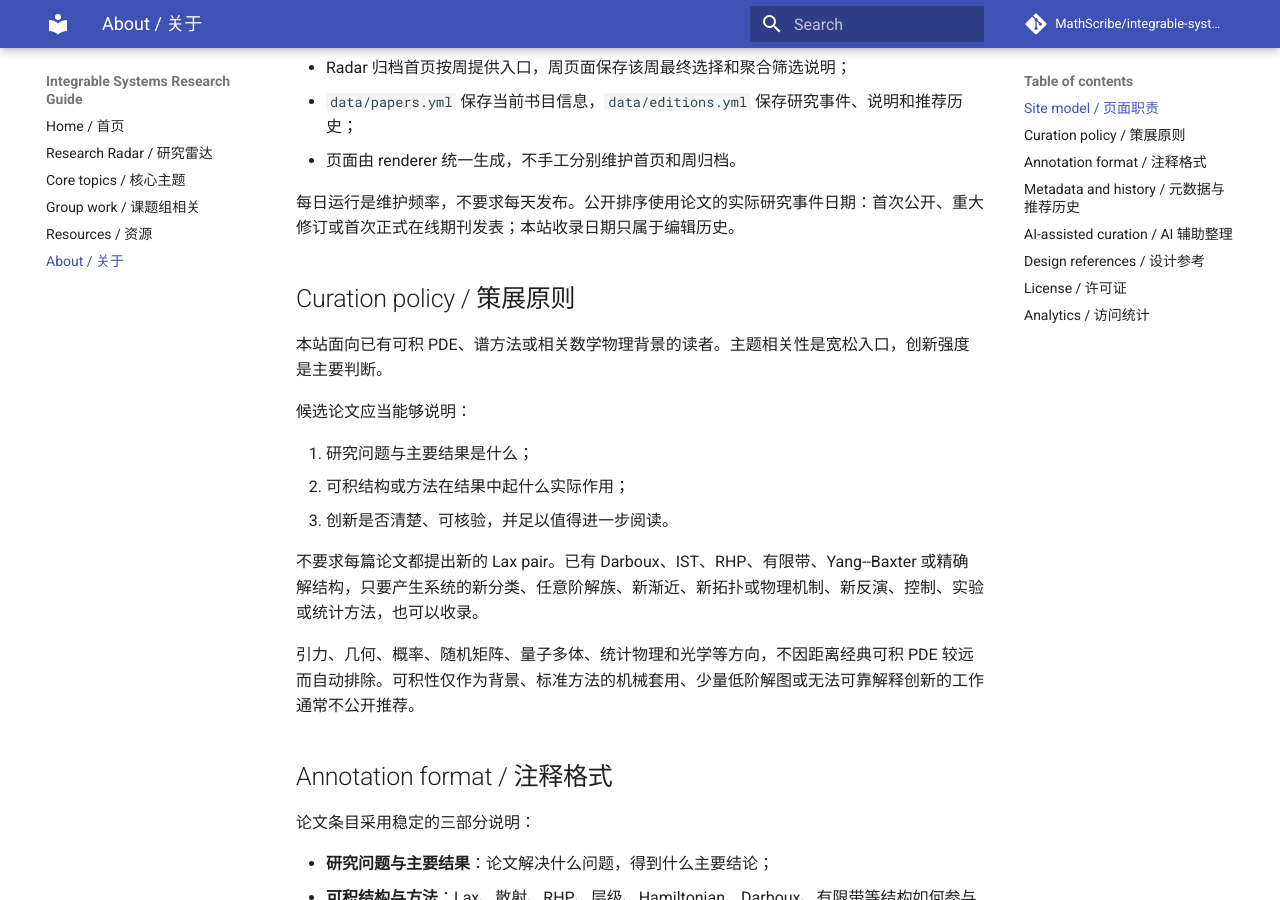
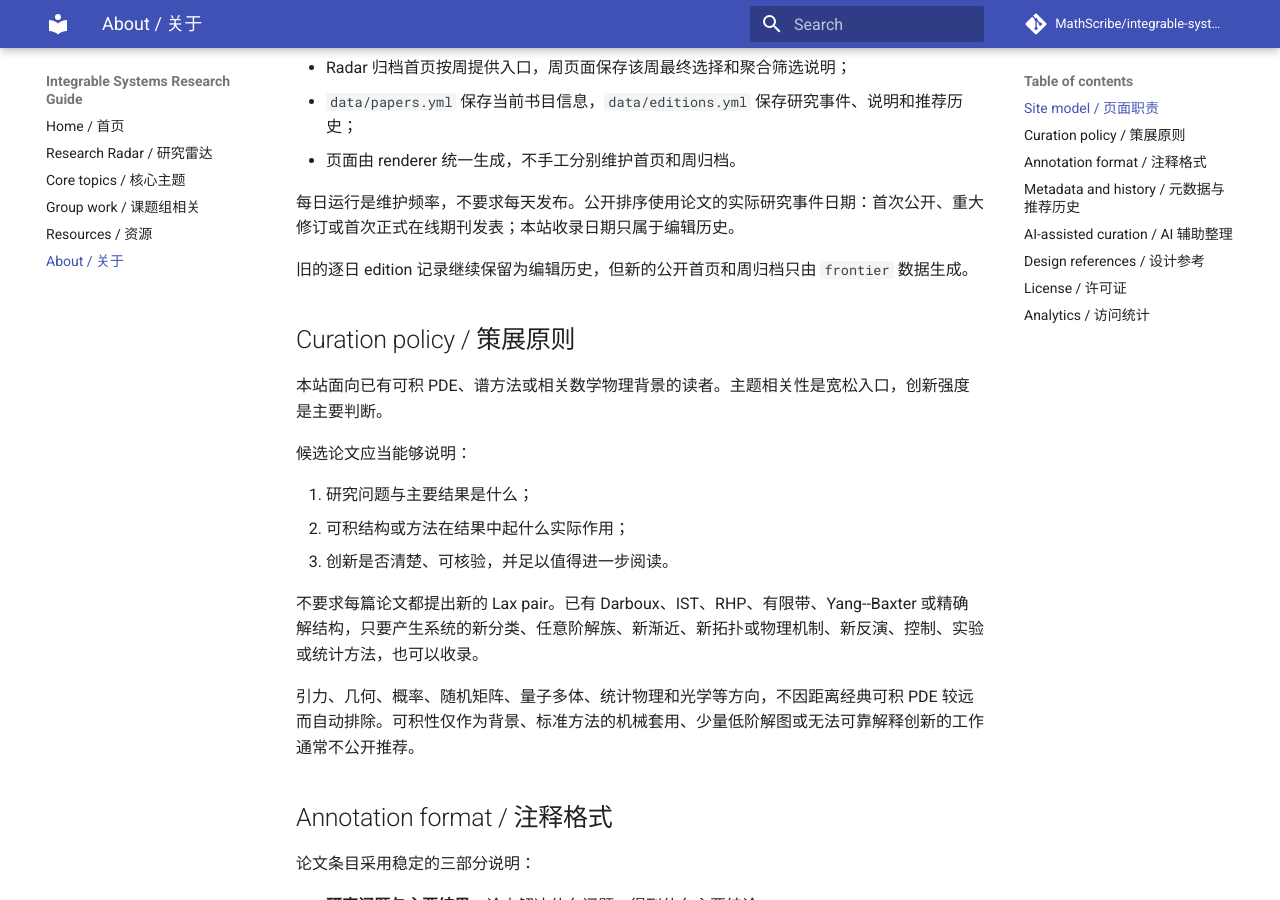
Before and after one commit to MathScribe/integrable-systems-guide, an MkDocs documentation site: the page built from docs/about.md, in a window 1280 px wide and 900 px high, scrolled down 409 px. Built offline with MkDocs 1.6.1 and Material for MkDocs 9.7.7, drawn with Linux system fonts in a browser that asks for light colours; comment, search, counter and statistics services are not loaded.

Commit message:
Document legacy radar data retention

```diff
--- a/docs/about.md
+++ b/docs/about.md
@@ -14,6 +14,8 @@ This project is a small research-oriented guide for integrable systems and relat
 - 页面由 renderer 统一生成，不手工分别维护首页和周归档。
 
 每日运行是维护频率，不要求每天发布。公开排序使用论文的实际研究事件日期：首次公开、重大修订或首次正式在线期刊发表；本站收录日期只属于编辑历史。
+
+旧的逐日 edition 记录继续保留为编辑历史，但新的公开首页和周归档只由 `frontier` 数据生成。
 
 ## Curation policy / 策展原则
 
```
